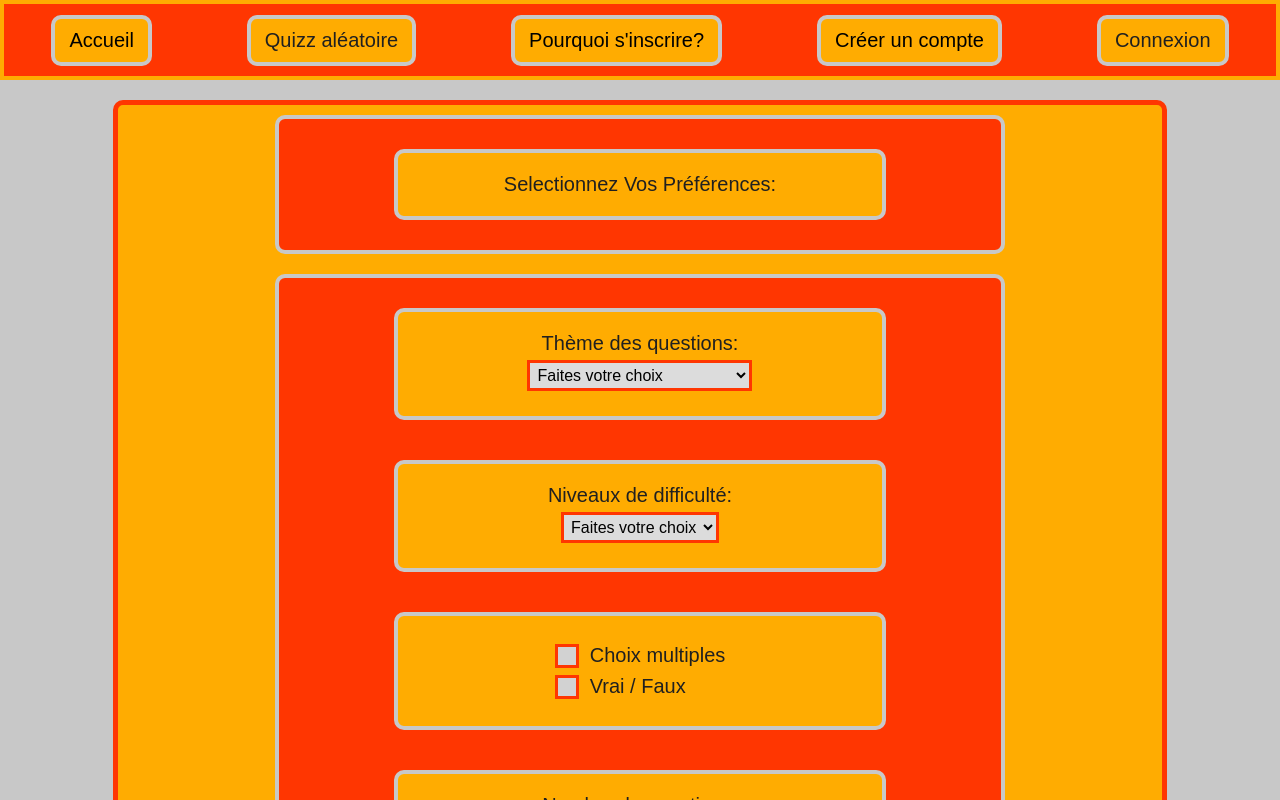
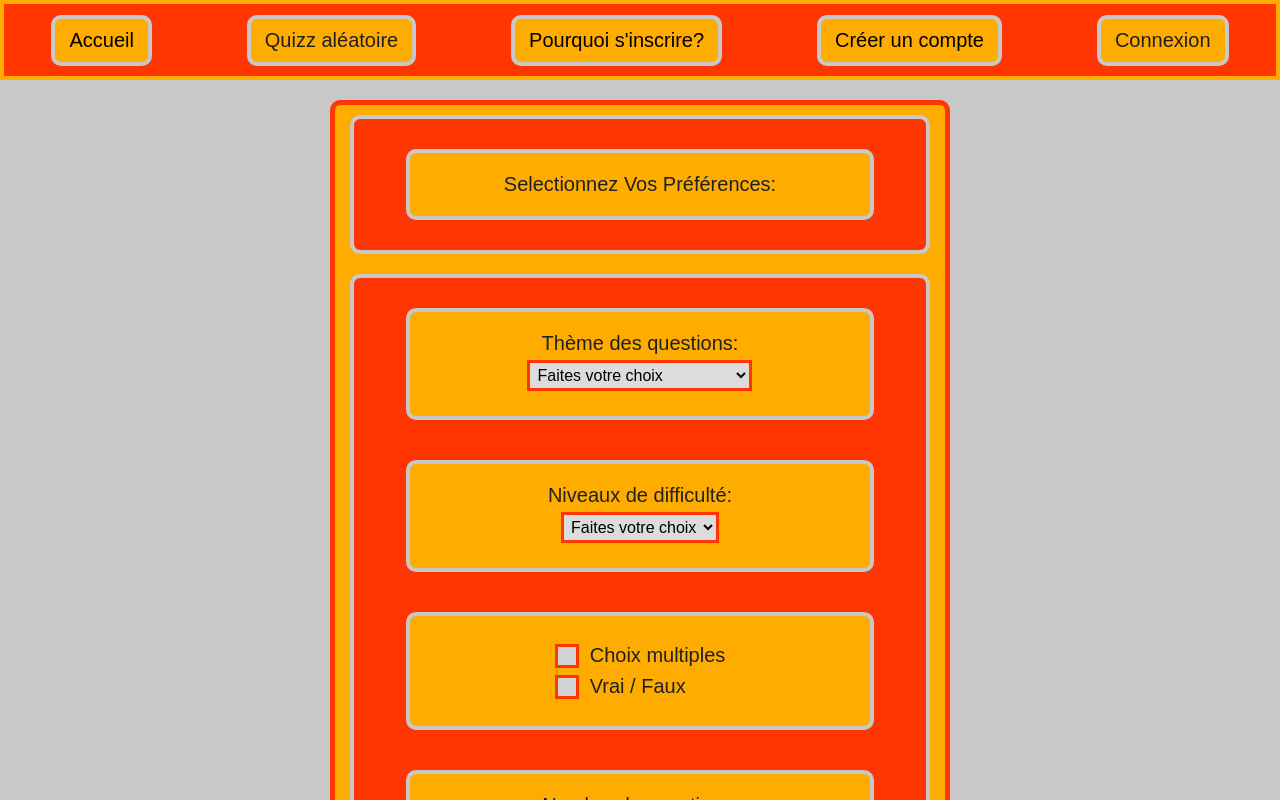
Before and after one commit to Yamcha973/Quizzinne, a React (Create React App) app in the folder quizzine/: page /quizz-start in a window 1280 px wide. Shown: the top 800 px of the page. Built offline with nearby package versions, Linux system fonts and the light colour scheme; no server answers.

Commit message:
boxes width modif

```diff
--- a/quizzine/src/components/Login.js
+++ b/quizzine/src/components/Login.js
@@ -29,7 +29,7 @@ class Login extends Component {
               <form onSubmit={this.submitForm}>
                 <div>
                   <div className="yellow-box bright-y-box" >
-                    <h4>Veuillez entrer vos informations ci-dessous :</h4>
+                    <h4>Rentrez vos informations ci-dessous:</h4>
                   </div>
                   <div className="yellow-box bright-y-box">
                     <label htmlFor="lastname">Pseudo</label>
--- a/quizzine/src/components/Result.js
+++ b/quizzine/src/components/Result.js
@@ -5,7 +5,7 @@ const Result = ({score, playAgain, quantity, changeActivePage}) => {
    <div className=" container-redYellow-box bright-cont-ry-box " >
       {/* <div className="resultPage" > */}
       <div className="red-box bright-r-box" >
-      <h3 className="yellow-box bright-y-box" >Votre score: {score} bonne(s) réponse(s) sur {quantity}. </h3>
+      <h3 className="yellow-box bright-y-box" >Votre score: {score} bonne{(score>1)&& "s"} réponse{(score>1)&& "s"} sur {quantity} questions. </h3>
       <button className="yellow-box bright-y-box" id="/" onClick={(event) => {playAgain();changeActivePage(event);}} >REJOUER</button>
    </div>
    </div>
--- a/quizzine/src/style/ConfigQuizzStyle.css
+++ b/quizzine/src/style/ConfigQuizzStyle.css
@@ -12,7 +12,7 @@
    align-items: center;
    justify-content: center;
    flex-direction: column;
-   width: 85%;
+   width: 50%;
    border: solid 5px#FF3601 ;
    border-radius: 10px;
    padding: 0;
@@ -32,7 +32,7 @@
    flex-direction: column;
    justify-content: space-around;
    align-items: center;
-   width: 70%;
+   width: 95%;
    border-radius: 10px;
    border: solid 4px rgb(200,200,200);
    padding: 10px;
@@ -43,12 +43,12 @@
    flex-direction: column;
    align-items: center;
    justify-content: center;
+   width: 85%;
    padding: 20px;
    margin: 20px;
    border: solid 4px rgb(200,200,200);
    border-radius: 10px;
    font-size: 1em;
-   width: 70%;
 }
 .select-option-box select{
    background-color: rgb(220,220,220);
```
Also changed, not shown: quizzine/src/App.css (line endings or trailing spaces).
